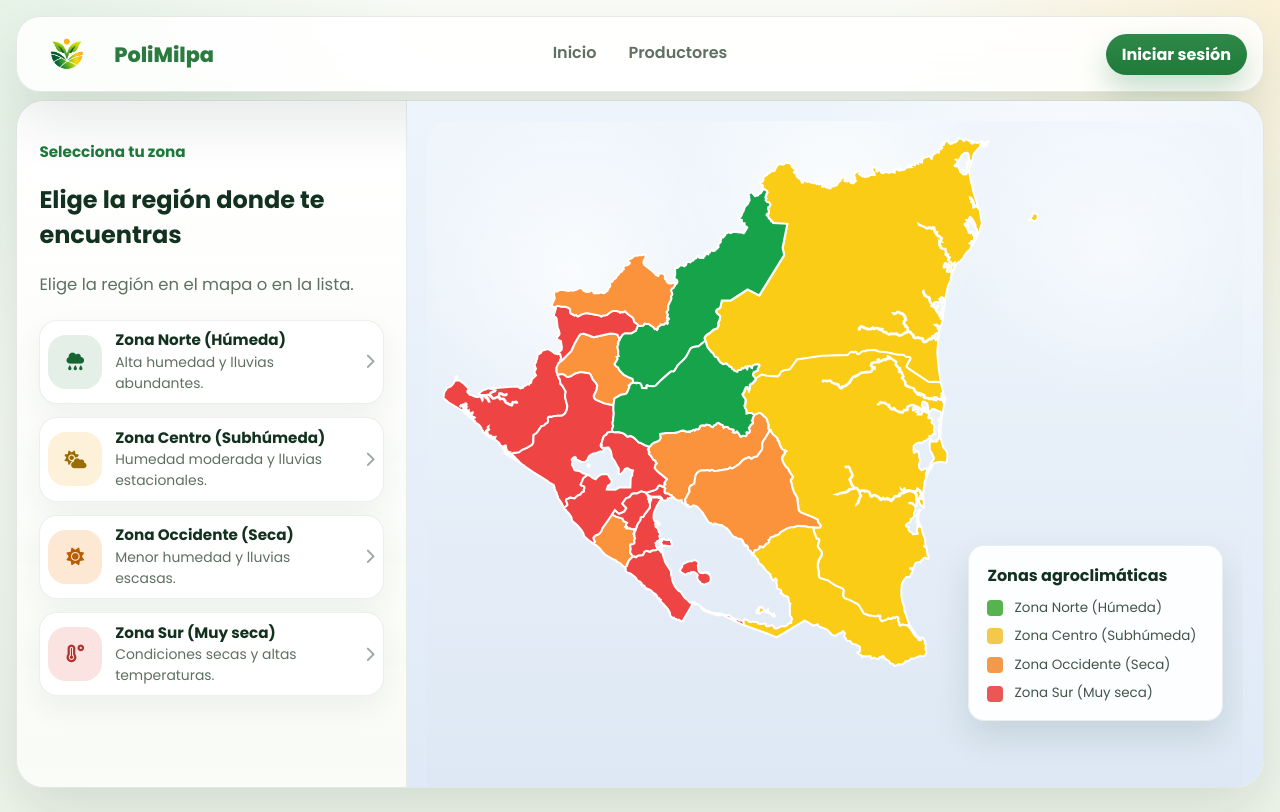
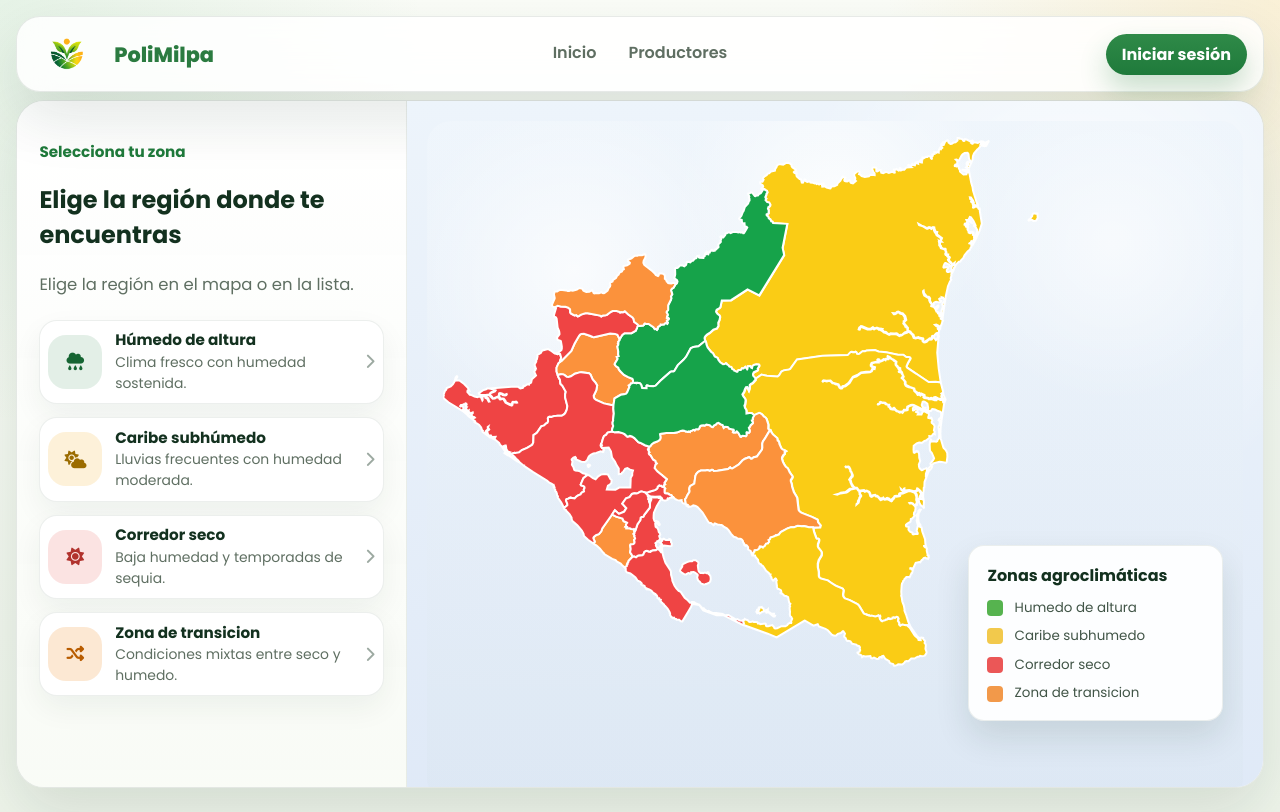
Before and after one commit to KatyC25/PoliMilpa, a Next.js app in the folder web/: page / in a window 1280 px wide. Built offline with nearby package versions, Linux system fonts and the light colour scheme.

Commit message:
feat: actualizar nombres y descripciones de zonas agroclimáticas en el motor de reglas y la interfaz

```diff
--- a/web/app/page.tsx
+++ b/web/app/page.tsx
@@ -5,36 +5,36 @@ const nicaraguaMap = "/assets/nicaragua.svg";
 
 const zoneGroups = [
 	{
-		title: "Zona Norte (Húmeda)",
-		description: "Alta humedad y lluvias abundantes.",
+		title: "Húmedo de altura",
+		description: "Clima fresco con humedad sostenida.",
 		icon: "fa-cloud-rain",
 		color: "green",
 	},
 	{
-		title: "Zona Centro (Subhúmeda)",
-		description: "Humedad moderada y lluvias estacionales.",
+		title: "Caribe subhúmedo",
+		description: "Lluvias frecuentes con humedad moderada.",
 		icon: "fa-cloud-sun",
 		color: "amber",
 	},
 	{
-		title: "Zona Occidente (Seca)",
-		description: "Menor humedad y lluvias escasas.",
+		title: "Corredor seco",
+		description: "Baja humedad y temporadas de sequia.",
 		icon: "fa-sun",
-		color: "orange",
+		color: "red",
 	},
 	{
-		title: "Zona Sur (Muy seca)",
-		description: "Condiciones secas y altas temperaturas.",
-		icon: "fa-solid fa-temperature-high",
-		color: "red",
+		title: "Zona de transicion",
+		description: "Condiciones mixtas entre seco y humedo.",
+		icon: "fa-shuffle",
+		color: "orange",
 	},
 ];
 
 const legendItems = [
-	{ label: "Zona Norte (Húmeda)", color: "#56b34f" },
-	{ label: "Zona Centro (Subhúmeda)", color: "#f2c94c" },
-	{ label: "Zona Occidente (Seca)", color: "#f2994a" },
-	{ label: "Zona Sur (Muy seca)", color: "#eb5757" },
+	{ label: "Humedo de altura", color: "#56b34f" },
+	{ label: "Caribe subhumedo", color: "#f2c94c" },
+	{ label: "Corredor seco", color: "#eb5757" },
+	{ label: "Zona de transicion", color: "#f2994a" },
 ];
 
 export default function Home() {
```
Also changed, not shown: 2 other files (tests, documents, lock files or other folders).
